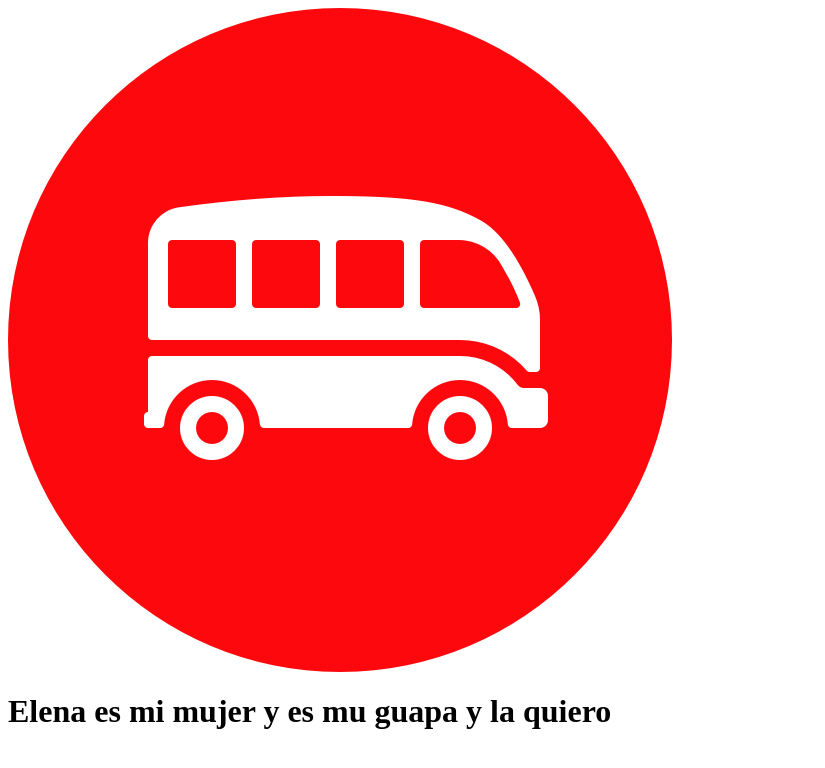
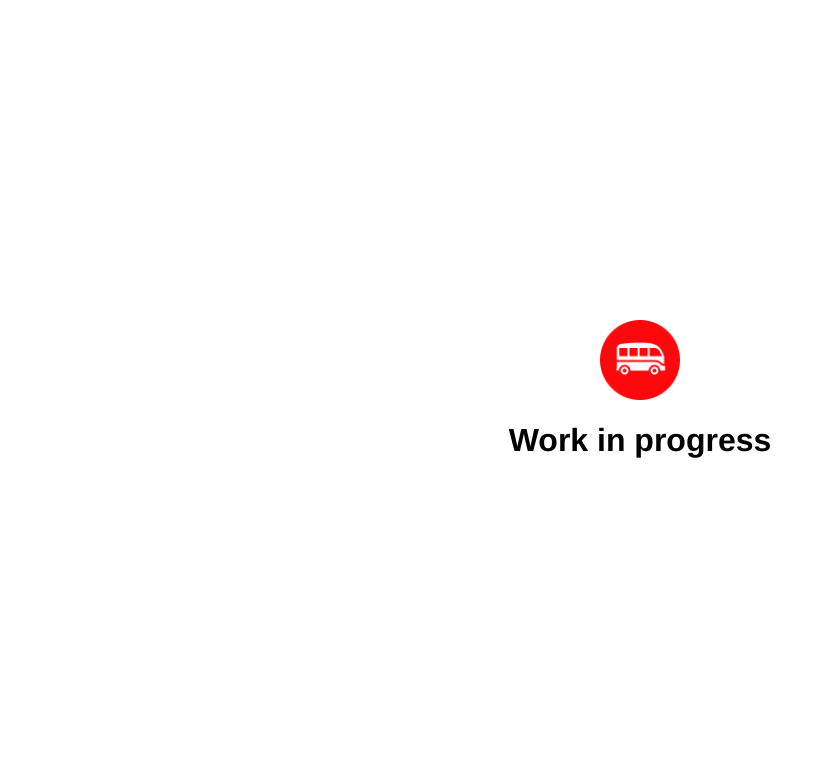
Before and after one commit to EstefaniaVB/git-101, a plain HTML site: page index.html in a window 1280 px wide. Shown: the whole page, without its empty margins (0-825 px from the left). Drawn offline with Linux system fonts and the light colour scheme.

Commit message:
New web text

```diff
--- a/index.html
+++ b/index.html
@@ -1,8 +1,12 @@
 <DOCTTYPE html>
 <html>
-	<head></head>
+	<head>
+		<link rel="stylesheet" type="text/css" href="style.css">
+	</head>
 	<body>
-		<img src="lewagon.png" alt="">
-		<h1>Elena es mi mujer y es mu guapa y la quiero</h1>
+		<div id="container">
+		<img id="logo" src="lewagon.png" alt="">
+		<h1>Work in progress</h1>
+		</div>
 	</body>
 </html>
--- /dev/null
+++ b/style.css
@@ -0,0 +1,17 @@
+body {
+	margin: 0;
+	font-family: Helvetica;
+}
+
+#logo {
+	height: 80px;
+	width: 80px;
+}
+
+#container {
+	display: flex;
+	align-items: center;
+	justify-content: center;
+	height: 100vh;
+	flex-direction: column;
+}
```
